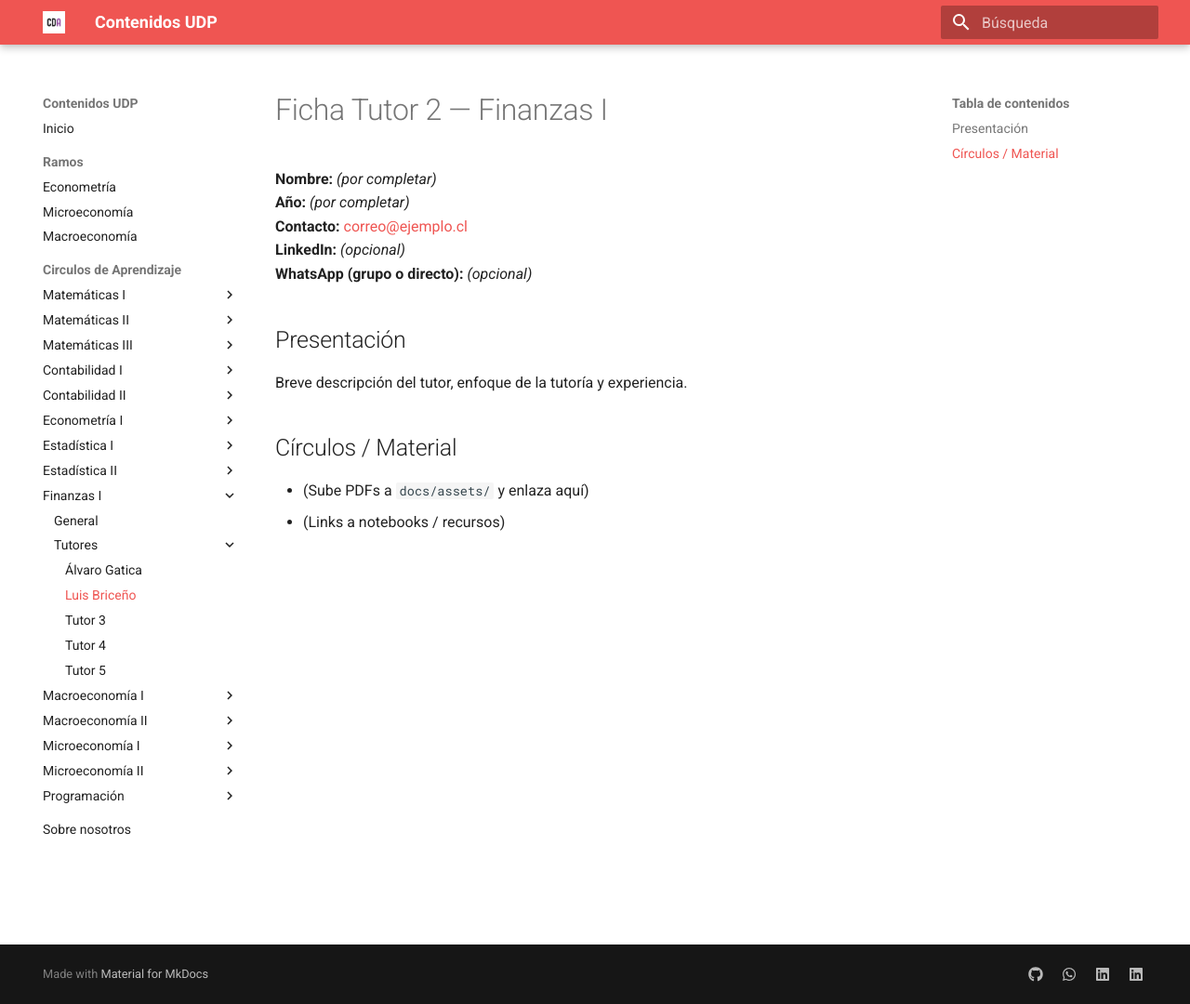
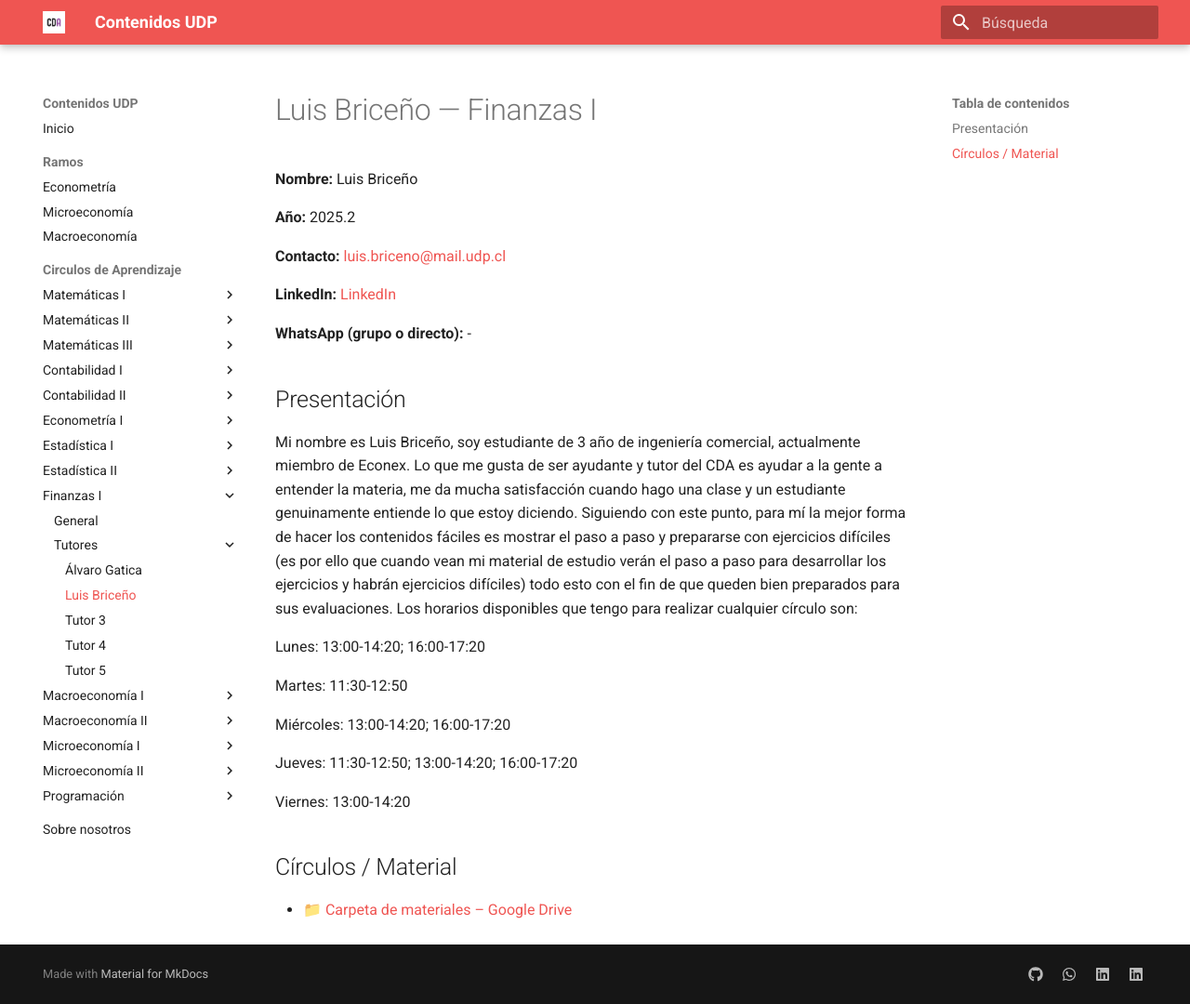
Before and after one commit to cda-fae/cda-fae, an MkDocs documentation site: the page built from docs/tutorias/finanzas-1/tutores/tutor2.md, in a window 1280 px wide and 1080 px high. Shown: the whole window at 93% size. Built offline with MkDocs 1.6.1 and Material for MkDocs 9.7.7, drawn with Linux system fonts in a browser that asks for light colours.

Commit message:
perfil luis briceño finanzas

```diff
--- a/docs/tutorias/finanzas-1/tutores/tutor2.md
+++ b/docs/tutorias/finanzas-1/tutores/tutor2.md
@@ -1,14 +1,31 @@
-# Ficha Tutor 2 — Finanzas I
+# Luis Briceño  — Finanzas I
 
-**Nombre:** _(por completar)_
-**Año:** _(por completar)_
-**Contacto:** [correo@ejemplo.cl](mailto:correo@ejemplo.cl)
-**LinkedIn:** _(opcional)_
-**WhatsApp (grupo o directo):** _(opcional)_
+**Nombre:** Luis Briceño
+
+**Año:** 2025.2
+
+**Contacto:** [luis.briceno@mail.udp.cl](mailto:luis.briceno@udp.cl?subject=Consulta%20Tutor%C3%ADas%20FinanzasI%20I)
+
+**LinkedIn:** [LinkedIn](https://www.linkedin.com/in/luis-guillermo-brice%C3%B1o-florida-279340301)
+
+**WhatsApp (grupo o directo):** -
 
 ## Presentación
-Breve descripción del tutor, enfoque de la tutoría y experiencia.
+
+Mi nombre es Luis Briceño, soy estudiante de 3 año de ingeniería comercial, actualmente miembro de Econex. Lo que me gusta de ser ayudante y tutor del CDA es ayudar a la gente a entender la materia, me da mucha satisfacción cuando hago una clase y un estudiante genuinamente entiende lo que estoy diciendo. Siguiendo con este punto, para mí la mejor forma de hacer los contenidos fáciles es mostrar el paso a paso y prepararse con ejercicios difíciles (es por ello que cuando vean mi material de estudio verán el paso a paso para desarrollar los ejercicios y habrán ejercicios difíciles) todo esto con el fin de que queden bien preparados para sus evaluaciones.
+Los horarios disponibles que tengo para realizar cualquier círculo son:
+
+Lunes: 13:00-14:20; 16:00-17:20
+
+Martes: 11:30-12:50
+
+Miércoles: 13:00-14:20; 16:00-17:20
+
+Jueves: 11:30-12:50; 13:00-14:20; 16:00-17:20
+
+Viernes: 13:00-14:20
+
 
 ## Círculos / Material
-- (Sube PDFs a `docs/assets/` y enlaza aquí)
-- (Links a notebooks / recursos)
+
+- 📁 [Carpeta de materiales – Google Drive](https://drive.google.com/drive/folders/1_Q3Q7AOE7hU3vl8pozkEQBszvxp6mjh5?usp=sharing)
```
